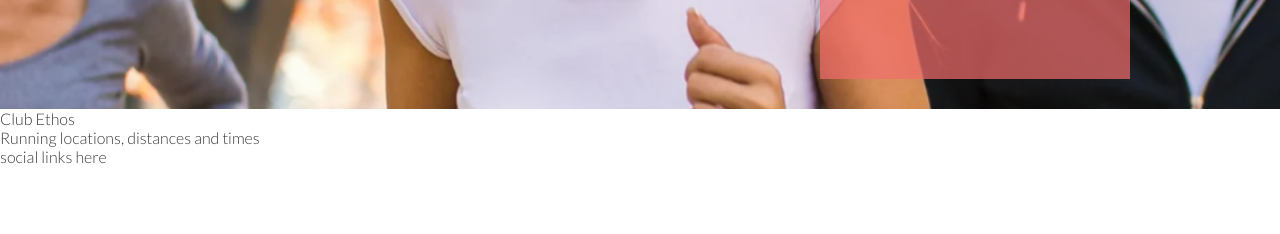
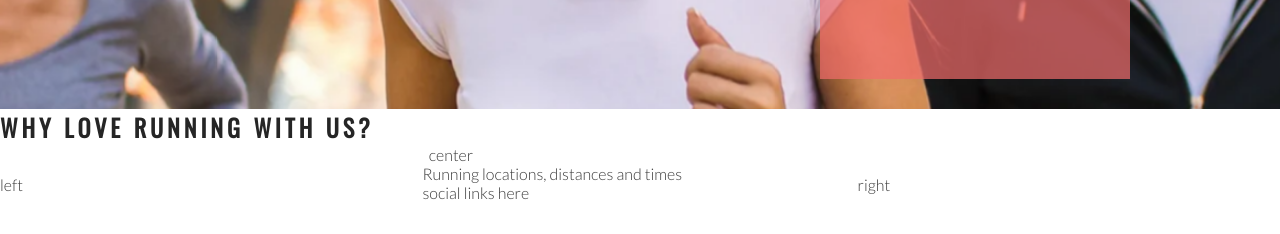
Before and after one commit to SemlanBakelsen/love-running, a plain HTML site: page index.html in a window 1280 px wide. Shown: the part 566-800 px from the top of the page. Drawn offline with nearby package versions, Linux system fonts and the light colour scheme.

Commit message:
add club ethos divs and styling

```diff
--- a/assets/css/style.css
+++ b/assets/css/style.css
@@ -24,6 +24,7 @@ h1, h2 {
 #logo {
     float: left;
     font-size: 280%;
+    margin-left: 30px;
 }
 
 /* navigation links*/
@@ -110,3 +111,26 @@ h1, h2 {
 
     position: absolute;
 }
+
+/* club ethos */
+
+#club-ethos {
+    height: 600px;
+}
+
+#left-about {
+    padding-top: 30px;
+    width: 33%;
+    float: left;
+}
+
+#right-about {
+    padding-top: 30px;
+    width: 33%;
+    float: right;
+}
+
+#center-about {
+    width: 33%;
+    margin: 0 auto;
+}
--- a/index.html
+++ b/index.html
@@ -38,8 +38,19 @@
         </div>
     </section>
 
-    <section>
-        Club Ethos
+    <section id="cllub-ethos">
+        <h1>Why Love Running With Us?</h1>
+        <div id="left-about">
+            left
+        </div>
+
+        <div id="right-about">
+            right
+        </div>
+
+        <div id="center-about">
+            center
+        </div>
     </section>
 
     <section>
```
